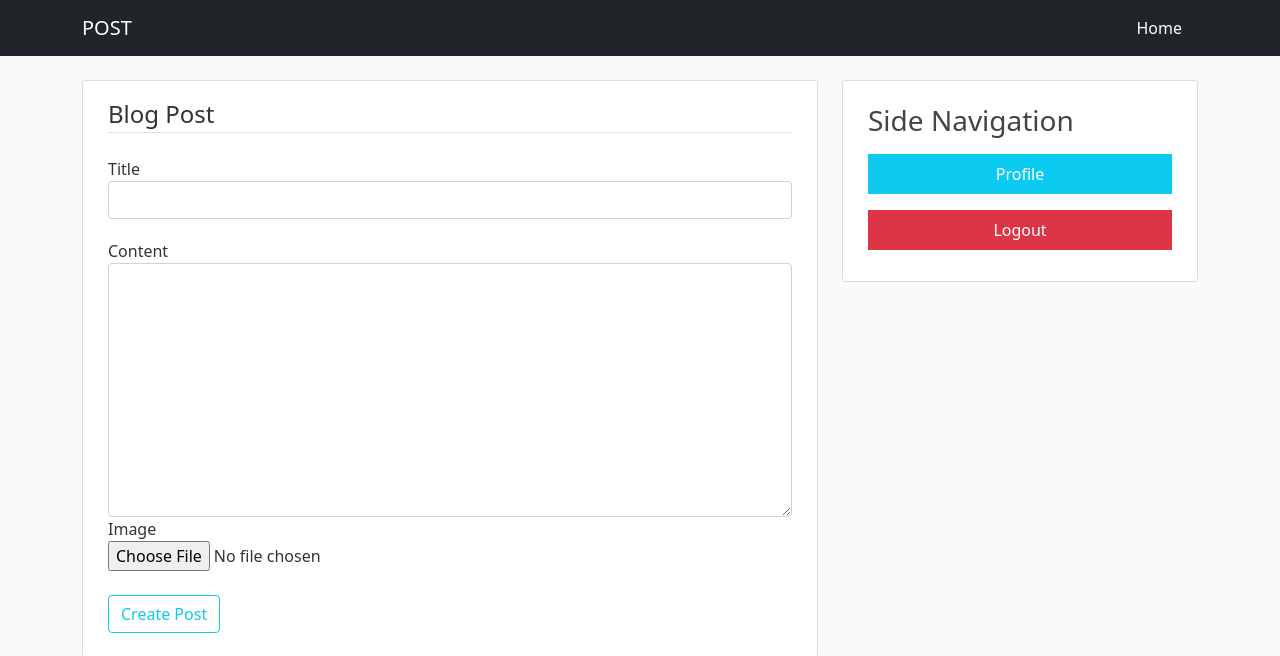
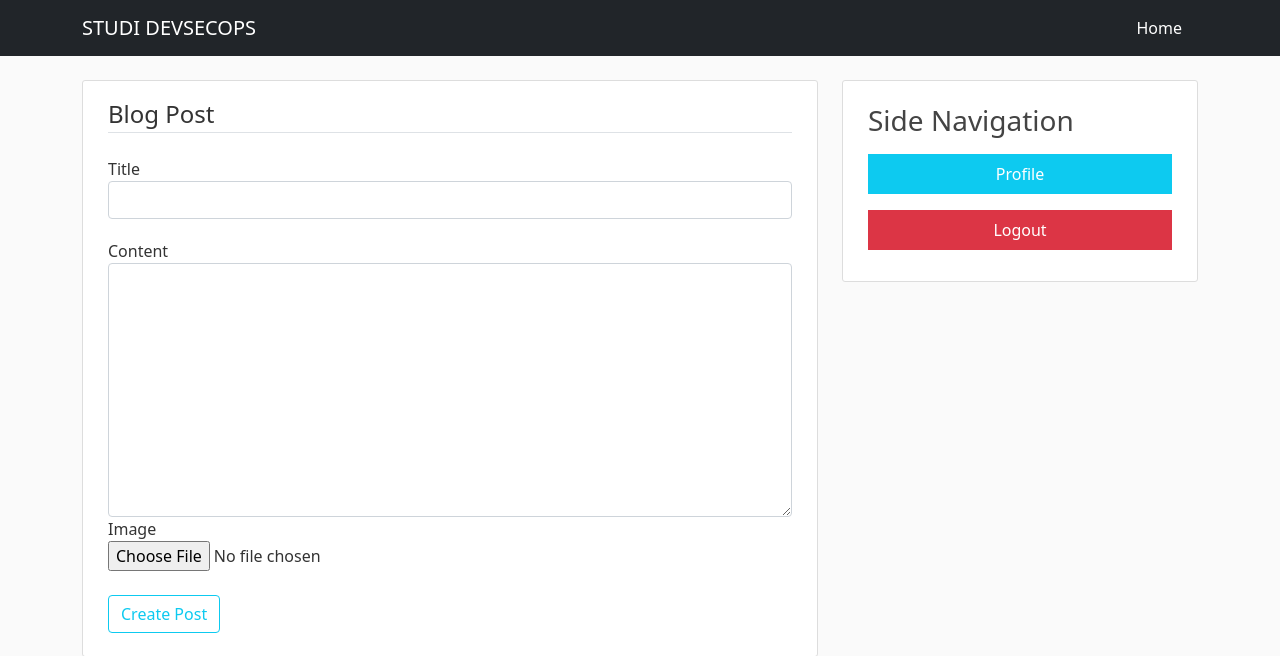
Before and after one commit to josambrosia/WebApp, a Django app: page /article/create/ in a window 1280 px wide. Shown: the top 656 px of the page. Run offline with Django 3.2, Linux system fonts and the light colour scheme; the visitor is signed in with stand-in values (Sample User, id 1); some libraries are stand-ins or nearby versions.

Commit message:
STUDIDEVSECOPS

```diff
--- a/blog/templates/blog/base.html
+++ b/blog/templates/blog/base.html
@@ -12,7 +12,7 @@
     {% if title %}w
         <title>Simple - {{ title }}</title>
     {% else %}
-        <title>POST</title>
+        <title>STUDI DEVSECOPS</title>
     {% endif %}
 
   </head>
@@ -20,7 +20,7 @@
     <header class="site-header">
         <nav class="navbar navbar-expand-lg navbar-dark bg-dark fixed-top">
             <div class="container">
-            <a class="navbar-brand mr-4" href="{% url 'blog:blog-home' %}">POST</a>
+            <a class="navbar-brand mr-4" href="{% url 'blog:blog-home' %}">STUDI DEVSECOPS</a>
 
             <button class="navbar-toggler" type="button" data-bs-toggle="collapse" data-bs-target="#navbarSupportedContent" aria-controls="navbarSupportedContent" aria-expanded="false" aria-label="Toggle navigation">
             <span class="navbar-toggler-icon"></span>
```
